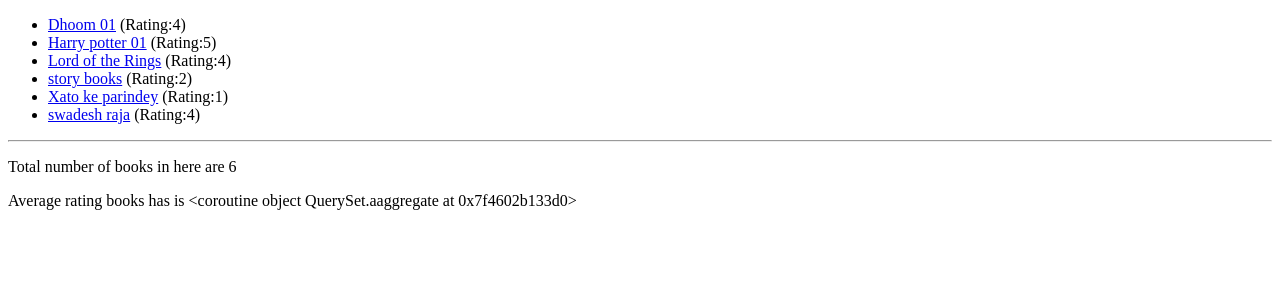
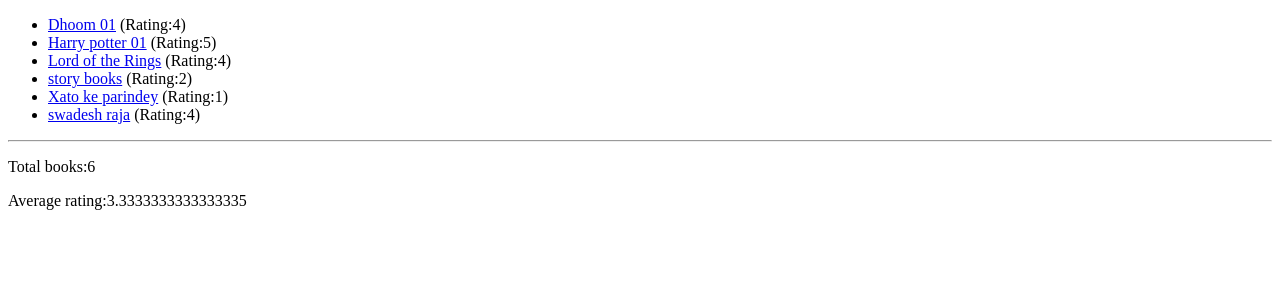
Before and after one commit to Suraj-Atkari/Django_migrations_DB, a Django app: page / in a window 1280 px wide. Shown: the top 300 px of the page. Run offline with Django 4.2, Linux system fonts and the light colour scheme; data comes from the database, SQL or seed files in the repository.

Commit message:
rating__avg

```diff
--- a/book_store/book_outlet/templates/book_outlet/index.html
+++ b/book_store/book_outlet/templates/book_outlet/index.html
@@ -14,6 +14,6 @@
 
 <hr>
 
-<p>Total number of books in here are {{ total_number_of_books }}</p>
-<p>Average rating books has is {{ average_rating }}</p>
+<p>Total books:{{ total_number_of_books }}</p>
+<p>Average rating:{{ average_rating.rating__avg }}</p>
 {% endblock  %}
--- a/book_store/book_outlet/views.py
+++ b/book_store/book_outlet/views.py
@@ -9,7 +9,7 @@
 def index(request):
     books = Book.objects.all()
     num_book = books.count()
-    avg_rating = books.aaggregate(Avg("rating"))
+    avg_rating = books.aggregate(Avg("rating"))
     return render(request, "book_outlet/index.html", {
         "books": books,
         "total_number_of_books": num_book,
```
